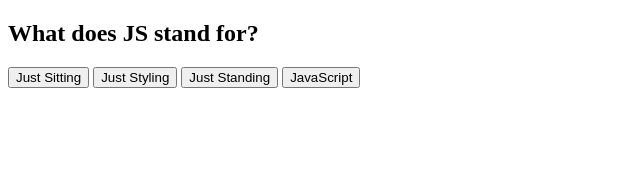
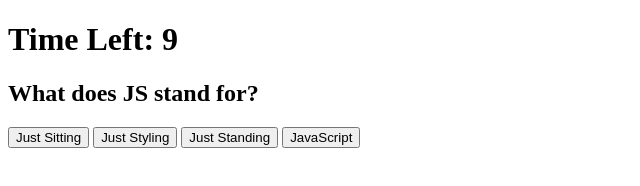
Before and after one commit to jsfam012/quiz_generator, a plain HTML site: page index.html in a window 1280 px wide. Shown: the whole page, without its empty margins (0-640 px from the left). Drawn offline with Linux system fonts and the light colour scheme.

Commit message:
initial timer

```diff
--- a/index.html
+++ b/index.html
@@ -3,9 +3,12 @@
 <head>
     <meta charset="UTF-8">
     <meta name="viewport" content="width=device-width, initial-scale=1.0">
-    <title>Document</title>
+    <title>Quiz Me</title>
 </head>
 <body>
+
+    <h1>Time Left: 10</h1>
+
     <h2 id="question">What does JS stand for?</h2>
     <div class="choices">
         <button id="btn1">Just Sitting</button>
@@ -14,6 +17,7 @@
         <button id="btn4">JavaScript</button>
     </div>
 
+    <!-- import js files -->
     <script src="js/questions.js"></script>
     <script src="js/script.js"></script>
 
--- a/js/script.js
+++ b/js/script.js
@@ -1,3 +1,28 @@
+var h1 = document.querySelector('h1');
+var time = 10;
+
+// Two time count function
+
+// setTimeout(function() {
+//     console.log('timed out');
+// }, 2000)
+
+// Use it for count down
+var timer = setInterval(function () {
+    // Decrease time by one
+    time--;
+    // Set the text of our h1 to 'Time Left: <time>'
+    h1.innerText = 'Time Left: ' + time;
+
+    // If the time variable equals zero, stop the interval
+        // Pass interval into the clearInterval function
+      if (time >= 0) {
+        clearInterval(timer);
+      }
+    }, 1000);
+
+
+
 // Select the choices div
 var choicesDiv = document.querySelector('.choices');
 var index = 0
```
